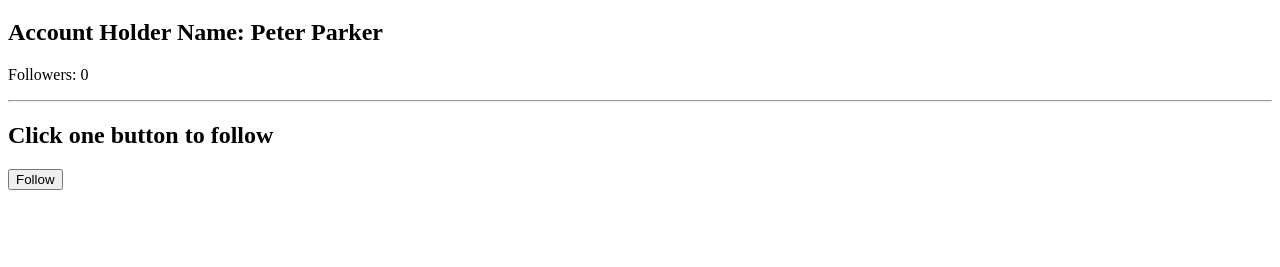
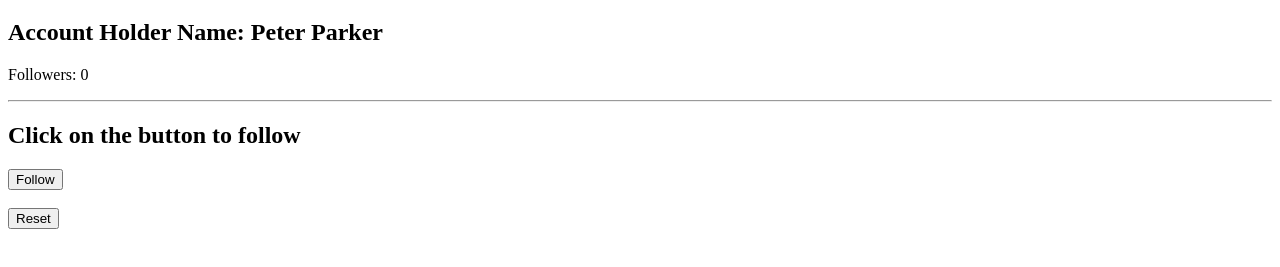
Before and after one commit to Krishnak101/my-first-repo, a plain HTML site: page followersCount/followers_count.html in a window 1280 px wide. Shown: the part 61-328 px from the top of the page. Drawn offline with Linux system fonts and the light colour scheme.

Commit message:
added an option to reset followers

```diff
--- a/followersCount/followers_count.html
+++ b/followersCount/followers_count.html
@@ -10,8 +10,9 @@
     <h2>Account Holder Name: Peter Parker</h2>
     <p>Followers: <span id="countDisplay">0</span></p>
     <hr>
-    <h2>Click one button to follow</h2>
+    <h2>Click on the button to follow</h2>
     <button onclick="increaseCount()">Follow</button>
+    <br><br> <button onclick="resetCount()">Reset</button>
     <script src="./followers_count.js"></script>
 </body>
 
--- a/followersCount/followers_count.js
+++ b/followersCount/followers_count.js
@@ -1,18 +1,23 @@
-let count =0;
+let count = 0;
 
-function displayCount(){
-    document.getElementById("countDisplay").innerHTML=count;
+function displayCount() {
+    document.getElementById("countDisplay").innerHTML = count;
 
 }
-function increaseCount(){
+function increaseCount() {
     count++;
     displayCount();
     checkCountValue();
 }
-function checkCountValue(){
-    if(count ===10){
+function resetCount() {
+    count = 0;
+    document.getElementById("countDisplay").innerHTML = 0;
+}
+
+function checkCountValue() {
+    if (count === 10) {
         alert("Your Instagram post gained 10 followers! Congratulations!");
-    } else if(count ===20){
+    } else if (count === 20) {
         alert("Your Instagram post gained 20 followers! Keep it up!");
     }
 }
```
